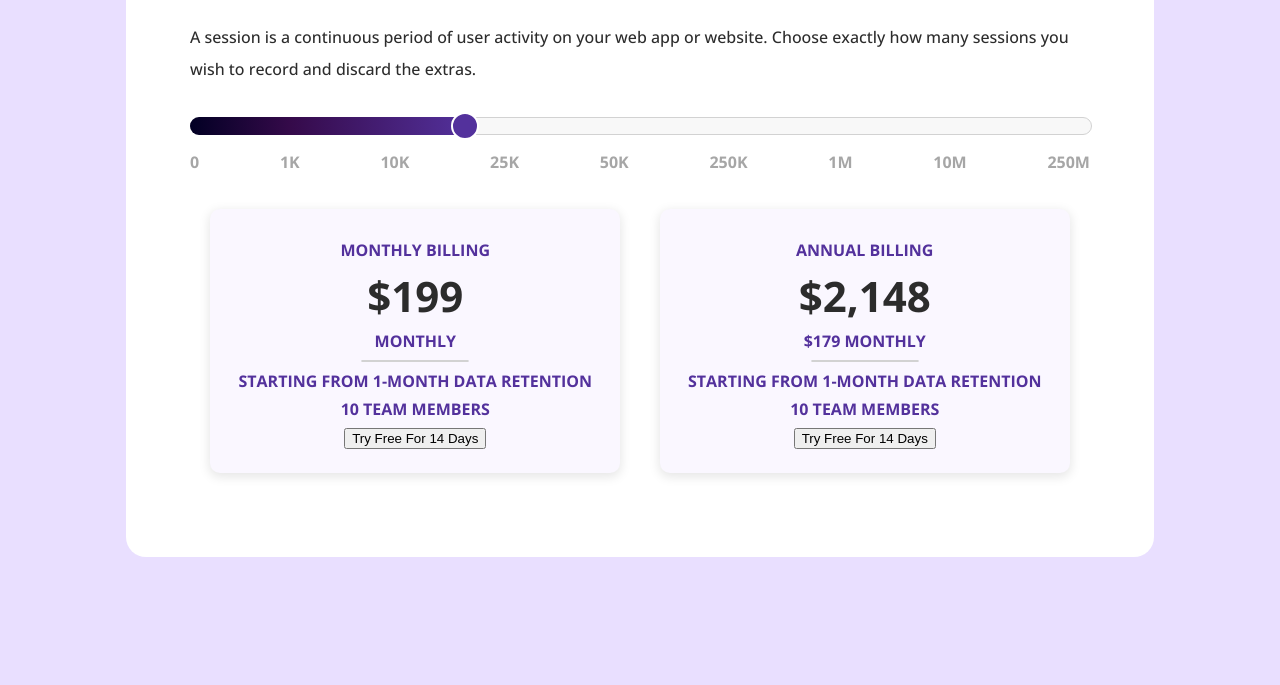
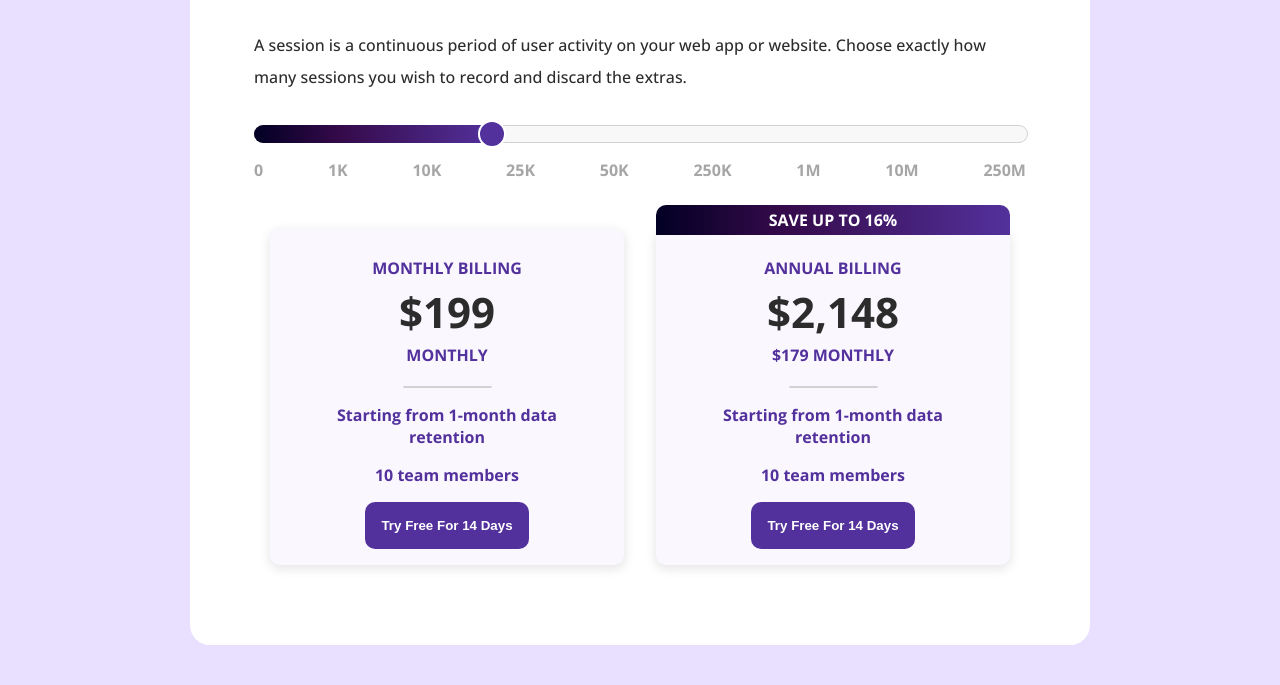
Before and after one commit to adamyoungpeter/cost_estimator, a plain HTML site: page index.html in a window 1280 px wide. Shown: the part 500-1185 px from the top of the page. Before the commit the page ends 1097 px from the top, so only its background shows below. Drawn offline with nearby package versions, Linux system fonts and the light colour scheme.

Commit message:
finished price cards and added save header

```diff
--- a/index.css
+++ b/index.css
@@ -25,6 +25,7 @@ h1 {
   border-radius: 20px;
   padding: 0 64px 64px 64px;
   position: relative;
+  box-sizing: border-box;
 }
 
 .tabs {
@@ -121,7 +122,7 @@ h1 {
   color: rgb(44, 44, 44);
   font-size: 14px;
   font-weight: bold;
-  margin: 16px 0 0 0;
+  margin: 16px 0 8px 0;
 }
 
 .sessions-card .number {
@@ -139,6 +140,7 @@ h1 {
 .slider {
   width: 100%;
   position: relative;
+  margin-bottom: 16px;
 }
 
 .slider .bar {
@@ -202,21 +204,42 @@ h1 {
 .card {
   background-color: rgb(250, 247, 255);
   border-radius: 10px;
-  margin: 20px 20px;
-  padding: 16px 20px;
+  margin: 16px;
+  padding: 16px 32px;
   box-shadow: 0px 3px 11px 1px rgba(0, 0, 0, 0.1);
   text-align: center;
   font-weight: bold;
+  transition: 0.15s transform ease;
   color: rgb(83, 49, 156);
-  text-transform: uppercase;
+  position: relative;
+}
+
+.card:hover {
+  transform: translateY(-8px) translateX(-4px);
+}
+
+.card .save-header {
+  color: white;
+  background: linear-gradient(
+    90deg,
+    rgba(2, 0, 36, 1) 0%,
+    rgba(53, 10, 74, 1) 36%,
+    rgba(83, 49, 156, 1) 100%
+  );
+  width: 100%;
+  position: absolute;
+  top: -24px;
+  left: 0;
+  border-radius: 10px 10px 0 0;
 }
 
 .card .top-section {
   padding: 8px;
+  text-transform: uppercase;
 }
 
 .card .top-section p {
-  margin: 6px 0px;
+  margin: 4px 0px;
 }
 
 .card .price {
@@ -229,3 +252,18 @@ h1 {
   border: 1px solid rgb(210, 210, 210);
   border-radius: 2px;
 }
+
+.card button {
+  border: none;
+  color: white;
+  background-color: rgb(83, 49, 156);
+  padding: 16px;
+  border-radius: 10px;
+  transition: 0.15s transform ease;
+  font-weight: bold;
+}
+
+.card button:hover {
+  cursor: pointer;
+  transform: scale(1.05);
+}
--- a/index.html
+++ b/index.html
@@ -68,17 +68,21 @@
             <p>Monthly Billing</p>
             <p class="price">$199</p>
             <p>Monthly</p>
+          </div>
           <hr />
           <p>Starting from 1-month data retention</p>
           <p>10 team members</p>
           <button>Try Free For 14 Days</button>
         </div>
-        </div>
         <div class="card">
           <div class="top-section">
+            <div class="save-header">
+              <p>Save Up To 16%</p>
+            </div>
             <p>Annual Billing</p>
             <p class="price">$2,148</p>
             <p>$179 Monthly</p>
+          </div>
           <hr />
           <p>Starting from 1-month data retention</p>
           <p>10 team members</p>
@@ -86,6 +90,5 @@
         </div>
       </div>
     </div>
-    </div>
   </body>
 </html>
```
Lines whose indentation alone changed are shown as unchanged.
